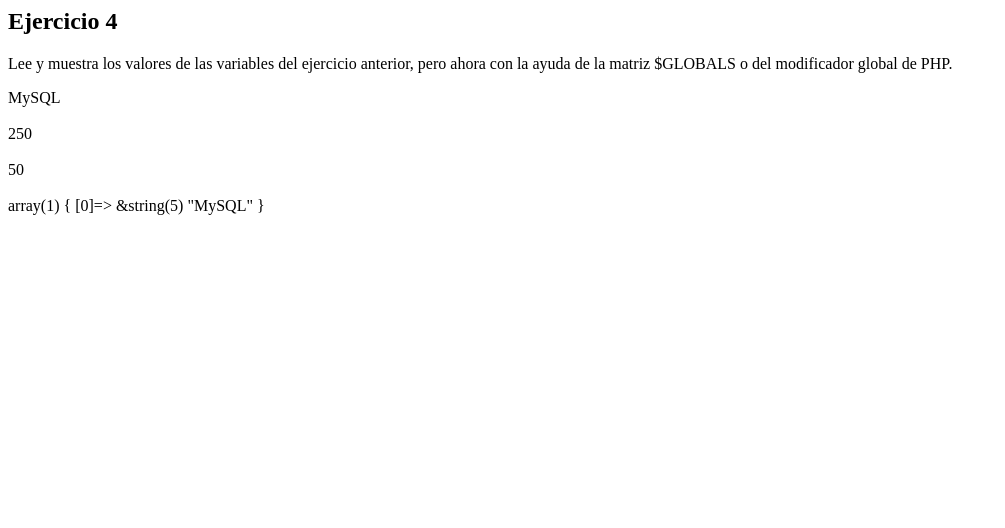
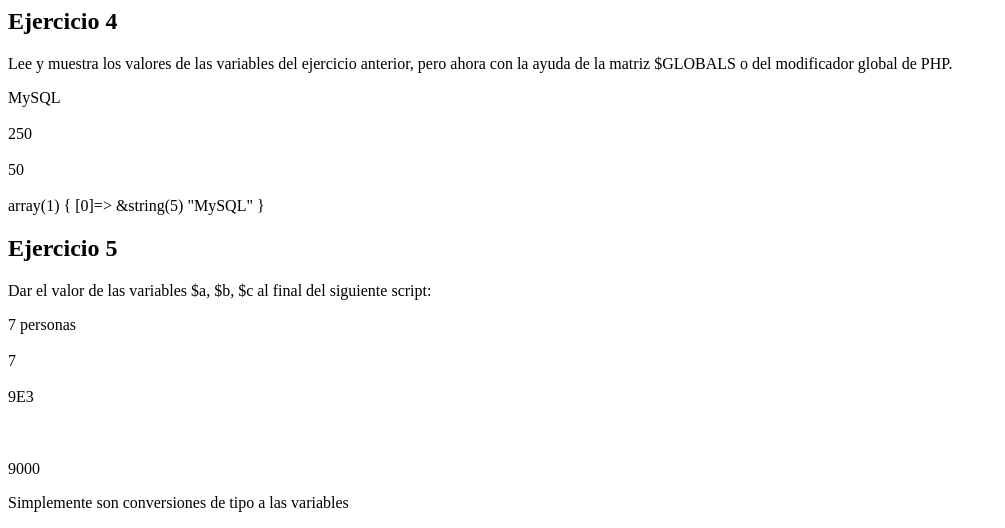
Before and after one commit to oscaarsh02/TecWeb, a PHP site: page / in a window 1280 px wide. Shown: the part 1270-1798 px from the top of the page, without its empty margins (0-1005 px from the left). Before the commit the page ends 1485 px from the top, so only its background shows below. Run offline with PHP 8.4, Linux system fonts and the light colour scheme.

Commit message:
ejercicio 5

```diff
--- a/practicas/p03/index.php
+++ b/practicas/p03/index.php
@@ -132,6 +132,30 @@ echo '<br>  </br>';
 echo $c;
 echo '<br>  </br>';
 var_dump($z);
+
+unset($a);
+unset($b);
+unset($c);
+unset($z);
+?>
+<h2>Ejercicio 5</h2>
+<p>Dar el valor de las variables $a, $b, $c al final del siguiente script:</p>
+<?php
+$a = '7 personas';
+echo $a;
+echo '<br>  </br>';
+$b = (integer) $a;
+
+echo $b;
+echo '<br>  </br>';
+$a = '9E3';
+echo $a;
+echo '<br>  </br>';
+$c = (double) $a;
+echo '<br>  </br>';
+echo $c;
+
+echo '<P>Simplemente son conversiones de tipo a las variables </P>'
 ?>
 </body>
 </html>
```
